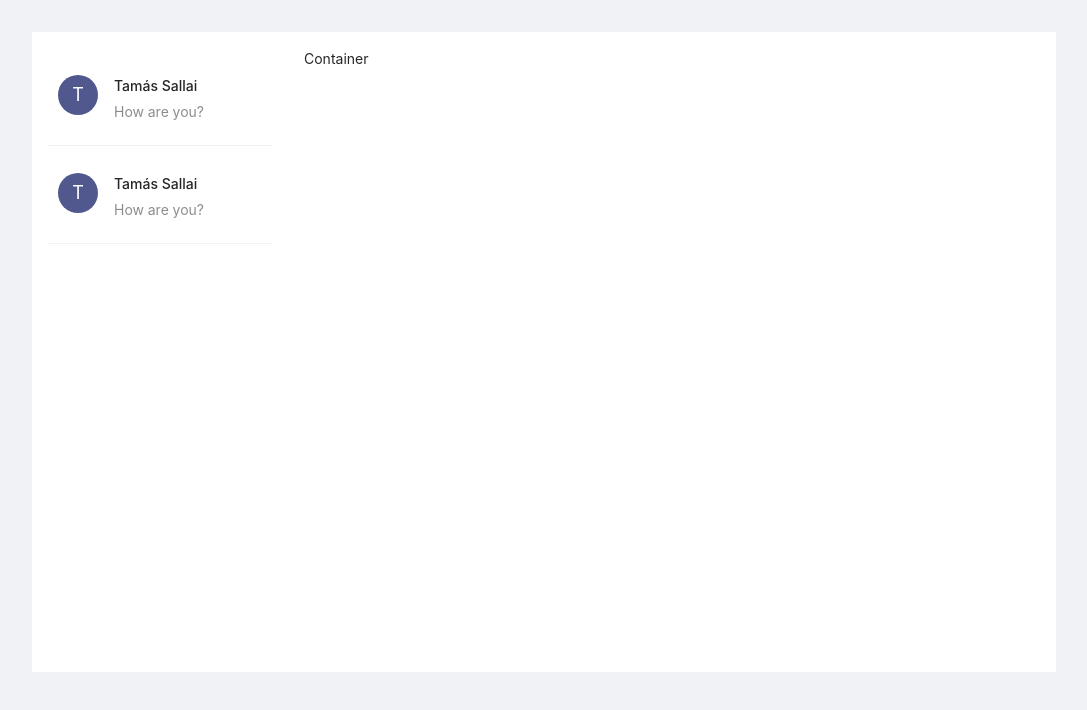
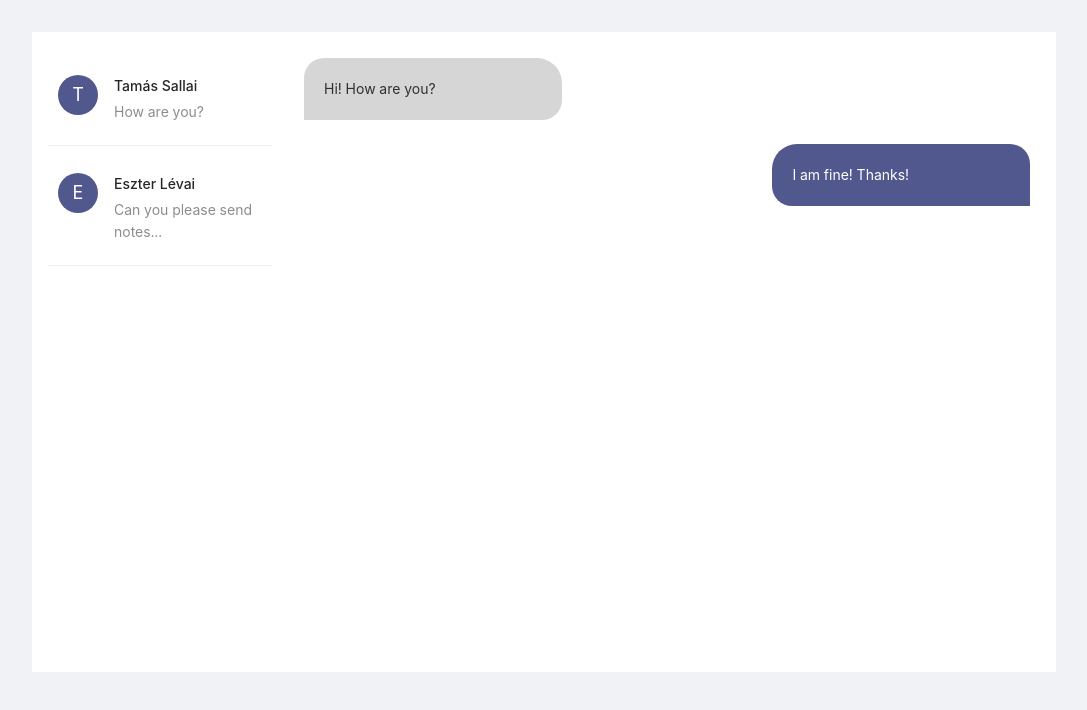
Before and after one commit to EvelinSzabados/React-Chat-App-with-Typescript, a React (Create React App) app: page /dashboard in a window 1280 px wide. Shown: the top 710 px of the page, without its empty margins (96-1183 px from the left). Built offline with nearby package versions, Linux system fonts and the light colour scheme.

Commit message:
Implement custom css for displaying messages

```diff
--- a/src/Context/UserContext.tsx
+++ b/src/Context/UserContext.tsx
@@ -5,7 +5,7 @@ type userData = {
     email: string | null,
     displayName: string | null
 }
-const initialState = { id: null, email: null, displayName: null };
+const initialState = { id: '1', email: null, displayName: null };
 
 interface ContextState {
     currentUser: userData,
--- /dev/null
+++ b/src/Dashboard/ChatViewContent.tsx
@@ -0,0 +1,31 @@
+import React, { useContext } from 'react'
+import { UserContext } from '../Context/UserContext';
+import { UserSent, FriendSent } from './Style';
+
+export default function ChatViewContainer() {
+    const { currentUser } = useContext(UserContext);
+
+    const messages = [
+        {
+            senderId: '2',
+            message: "Hi! How are you?",
+            sent: new Date(),
+        },
+        {
+            senderId: '1',
+            message: "I am fine! Thanks!",
+            sent: new Date(),
+        }
+    ]
+    return (
+        <React.Fragment>
+            {messages.map(messageData => {
+                if (messageData.senderId === currentUser.id) {
+                    return (<UserSent>{messageData.message}</UserSent>)
+                } else {
+                    return (<FriendSent>{messageData.message}</FriendSent>)
+                }
+            })}
+        </React.Fragment>
+    )
+}
--- a/src/Dashboard/Dashboard.tsx
+++ b/src/Dashboard/Dashboard.tsx
@@ -2,6 +2,7 @@ import React from 'react'
 import { Layout, List, Avatar } from 'antd';
 import { Row, Col } from 'antd';
 import { ChatViewContainer, DashboardContent, ChatListContainer, ChatListItemContainer } from './Style';
+import ChatViewContent from './ChatViewContent';
 
 export default function Dashboard() {
 
@@ -11,8 +12,8 @@ export default function Dashboard() {
             displayMessage: 'How are you?'
         },
         {
-            friend: 'Tamás Sallai',
-            displayMessage: 'How are you?'
+            friend: 'Eszter Lévai',
+            displayMessage: 'Can you please send notes...'
         },
     ];
 
@@ -41,7 +42,7 @@ export default function Dashboard() {
                     </Col>
                     <Col span={18}>
                         <ChatViewContainer>
-                            <p>Container</p>
+                            <ChatViewContent />
                         </ChatViewContainer></Col>
                 </Row>
             </DashboardContent>
--- a/src/Dashboard/Style.tsx
+++ b/src/Dashboard/Style.tsx
@@ -27,3 +27,36 @@ export const ChatListItemContainer = styled.div`
     margin-top: 5px;
     border-bottom: 0.7px solid #f2f2f2;
 `;
+
+export const FriendSent = styled.p`
+
+        float: left;
+        clear: both;
+        padding: 20px;
+        box-sizing: border-box;
+        word-wrap: break-word;
+        margin-top: 10px;
+        background-color: #d6d6d6;
+        color: #303030;
+        width: 35%;
+        border-top-left-radius: 20px;
+        border-top-right-radius: 25px;
+        border-bottom-right-radius: 20px;
+
+`;
+export const UserSent = styled.p`
+
+        float: right;
+        clear: both;
+        padding: 20px;
+        box-sizing: border-box;
+        word-wrap: break-word;
+        margin-top: 10px;
+        margin-right:10px;
+        background-color: #51588e;
+        color: white;
+        width: 35%;
+        border-top-right-radius: 20px;
+        border-top-left-radius: 25px;
+        border-bottom-left-radius: 20px;
+`;
```
